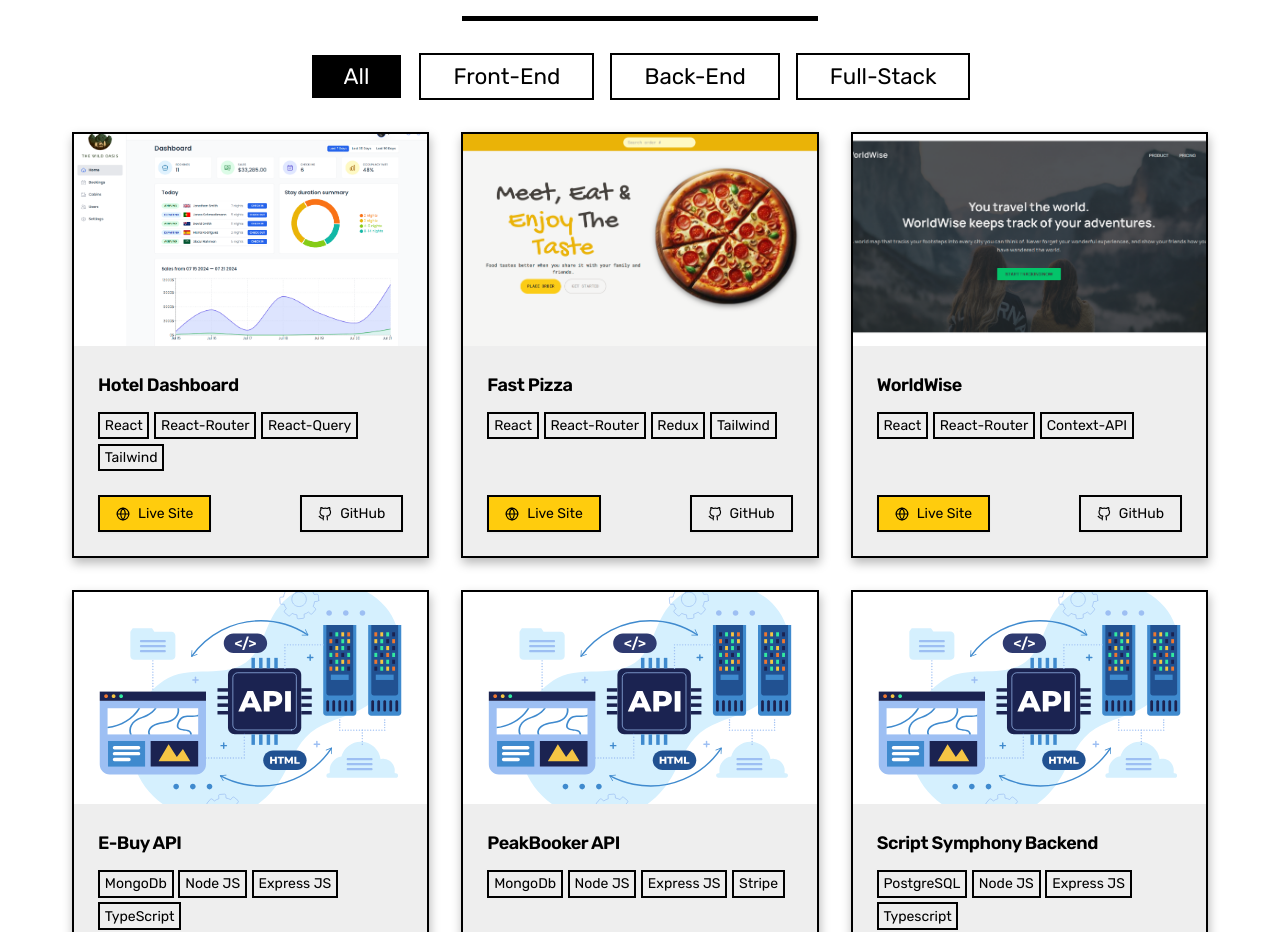
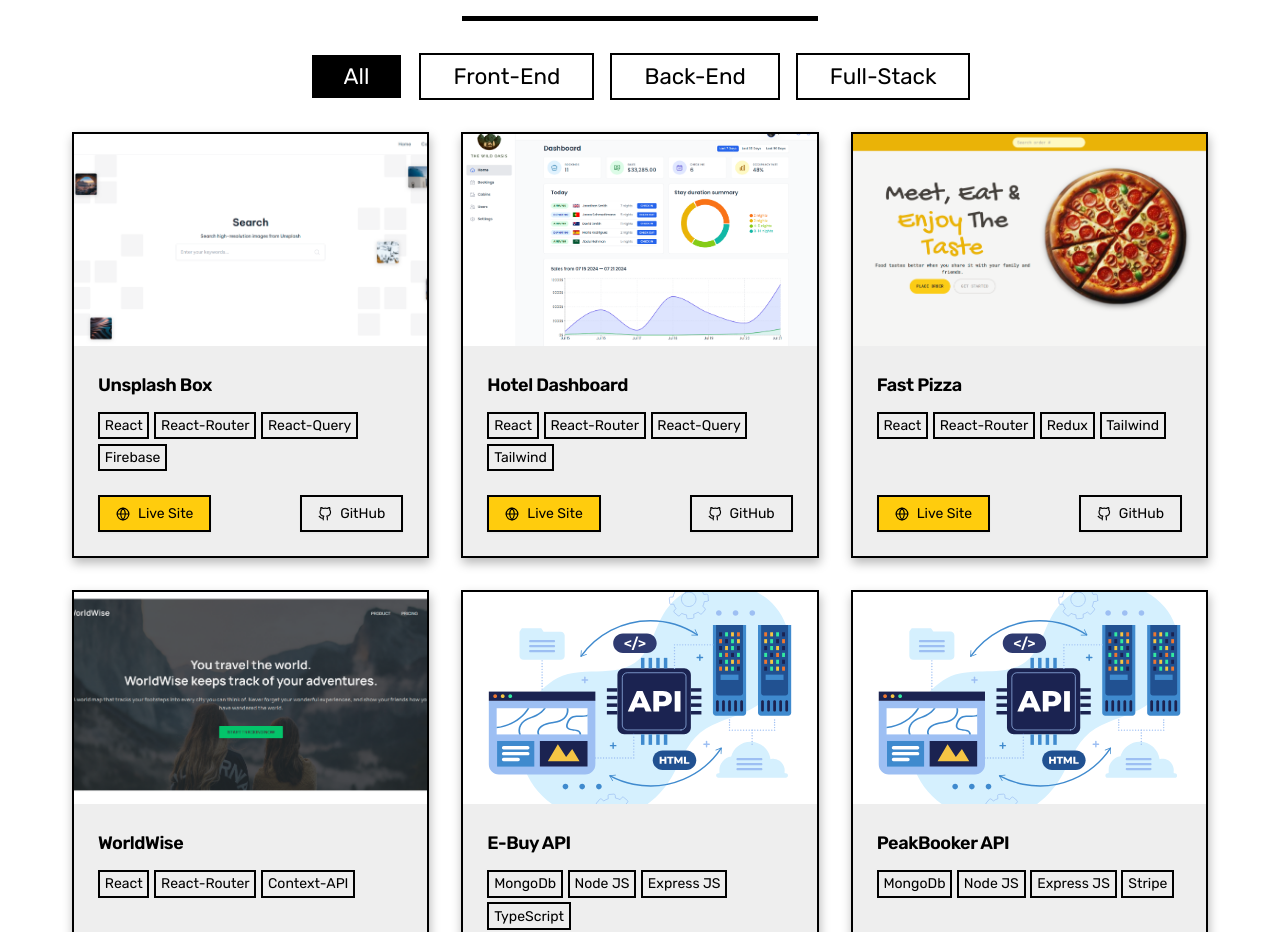
Before and after one commit to ibrahim11elian/My-Portfolio, a React (Create React App) app: page / in a window 1280 px wide. Shown: the part 1964-2896 px from the top of the page. Built offline with nearby package versions, Linux system fonts and the light colour scheme.

Commit message:
Add portfolio project

```diff
--- a/src/data/projects_data.js
+++ b/src/data/projects_data.js
@@ -13,9 +13,19 @@ import PostGraduateJournal from "../images/projects/post-graduate.png";
 import WorldWise from "../images/projects/worldWise.png";
 import FastPizza from "../images/projects/fast-pizza.png";
 import HotelDashboard from "../images/projects/hotel-dashboard.png";
+import Unsplash from "../images/projects/unsplash.png";
 
 // all data about the projects rendered in my portfolio
 export const data = [
+  {
+    id: 21,
+    name: "Unsplash Box",
+    link: "https://github.com/ibrahim11elian/unsplash-box",
+    live: "https://unsplash-collection-box.vercel.app",
+    tags: ["React", "React-Router", "React-Query", "Firebase", "Tailwind"],
+    img: Unsplash,
+    category: "front",
+  },
   {
     id: 20,
     name: "Hotel Dashboard",
```
Also changed, not shown: src/images/projects/unsplash.png (added).
